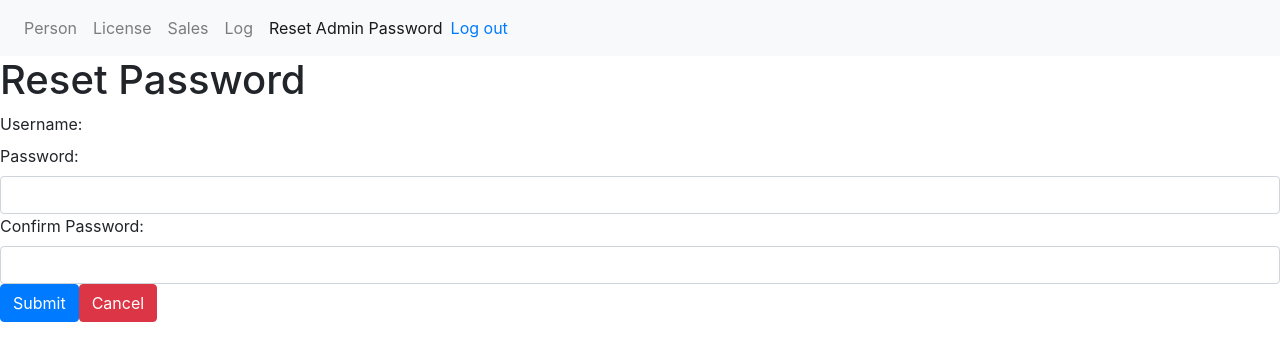
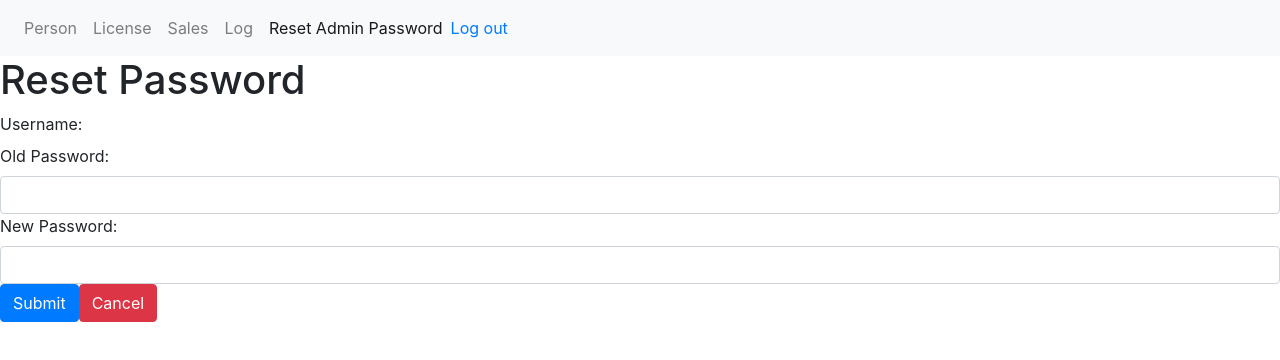
Before and after one commit to ysz951/lums_react, a React (Create React App) app: page /adminResetPW/1 in a window 1280 px wide. Shown: the top 360 px of the page. Built offline with nearby package versions, Linux system fonts and the light colour scheme; no server answers; sample sign-in values are in the browser's storage.

Commit message:
Change password

```diff
--- a/src/App.js
+++ b/src/App.js
@@ -25,6 +25,7 @@ import HeaderHooks from './Header/HeaderHooks';
 import HomePageHooks from './HomePage/HomePageHooks';
 import UserListHooks from './UserList/UserListHooks';
 import ResetPWHooks from './AdminResetPW/ResetPWHooks';
+import ResetPasswordHooks from './ResetPassword/ResetPasswordHooks';
 class App extends Component {
 
   render() {
@@ -56,7 +57,9 @@ class App extends Component {
           <PrivateRoute path="/person/:id/email" component={ManualEmail} />
           {/* <PrivateRoute exact path="/adminResetPW" component={AdminResetPW} /> */}
           <PrivateRoute exact path="/adminResetPW" component={ResetPWHooks}/>
-          <PrivateRoute path="/adminResetPW/:id" component={ResetPassword} />
+          {/* <PrivateRoute path="/adminResetPW/:id" component={ResetPassword} /> */}
+          <PrivateRoute path="/adminResetPW/:id" component={ResetPasswordHooks} />
+
           <Route component={NotFoundPage} />
         </Switch>
       </>
--- a/src/Context/Context.js
+++ b/src/Context/Context.js
@@ -11,16 +11,21 @@ export const ContextProvider = props => {
             setRole(localStorage.getItem('role'));
         }
     }, []);
-    const logout = () => {
-        localStorage.removeItem('role');
-    }
     useEffect(() => {
         if (role.length) {
             localStorage.setItem('role', role);
         }
     }, [role]);
+    const logout = () => {
+        localStorage.removeItem('role');
+    }
+    const value = {
+        role,
+        setRole,
+        logout
+    }
     return (
-        <Context.Provider value={{ role, setRole, logout }}>
+        <Context.Provider value={value}>
             {props.children}
         </Context.Provider>
     )
--- a/src/Login/LoginHooks.js
+++ b/src/Login/LoginHooks.js
@@ -30,7 +30,7 @@ function LoginHooks() {
         }
         MemberRESTService.memberLogin(member)
             .then(res => {
-                console.log(res.data);
+                // console.log(res.data);
                 TokenService.saveAuthToken(res.data.accessToken);
                 setRole(res.data.role);
                 return res;
--- /dev/null
+++ b/src/ResetPassword/ResetPasswordHooks.js
@@ -0,0 +1,74 @@
+import { useState, useEffect } from 'react';
+import { useParams } from 'react-router-dom';
+import MemberRESTService from '../RESTService/MemberRESTService';
+import { Link } from 'react-router-dom';
+function ResetPasswordHooks() {
+    const [userName, setUserName] = useState("");
+    const [oldPassword, setOldPassword] = useState("");
+    const [newPassword, setNewPassword] = useState("");
+    const [passwordSet, SetPasswordSet] = useState(false);
+    const [err, setErr] = useState(null);
+    const { id } = useParams();
+    useEffect(() => {
+        MemberRESTService.lookupMemberById(id)
+            .then(res => {
+                const user = res.data;
+                setUserName(user.name);
+            })
+            .catch(err => {
+
+            })
+    }, [])
+
+    const onSubmit = () => {
+        setErr(null);
+        MemberRESTService.changePassword(id, oldPassword, newPassword)
+            .then(res => {
+                SetPasswordSet(true);
+            })
+            .catch(err => {
+                setErr(err.response.data.password)
+            })
+
+    }
+    return (
+        <div>
+            {!passwordSet ?
+                <div>
+                    <h1>Reset Password</h1>
+                    {err && <p className="text-danger">{err}</p>}
+                    <div>
+                        <label>Username: </label>
+                        {userName}
+                    </div>
+                    <div>
+                        <label>Old Password: </label>
+                        <input type="password" className="form-control" id="exampleInputPassword1" name="oldPassword" onChange={e => setOldPassword(e.target.value)} />
+
+                    </div>
+                    <div>
+                        <label>New Password: </label>
+                        <input type="password" className="form-control" id="exampleInputPassword2" name="newPassword" onChange={e => setNewPassword(e.target.value)} />
+
+                    </div>
+                    <div>
+                        <button type="submit" className="btn btn-primary" onClick={onSubmit}>Submit</button>
+                        <Link to={'/adminResetPW'}>
+                            <button type="submit" className="btn btn-danger">Cancel</button>
+                        </Link>
+                    </div>
+                </div>
+                :
+                <div>
+                    <h1>Password for {userName} has been reset</h1>
+                    <div>
+                        <Link className="badge badge-secondary" to={'/adminResetPW'}>Return</Link>
+                    </div>
+                </div>
+            }
+
+        </div>
+    )
+}
+
+export default ResetPasswordHooks;
```
